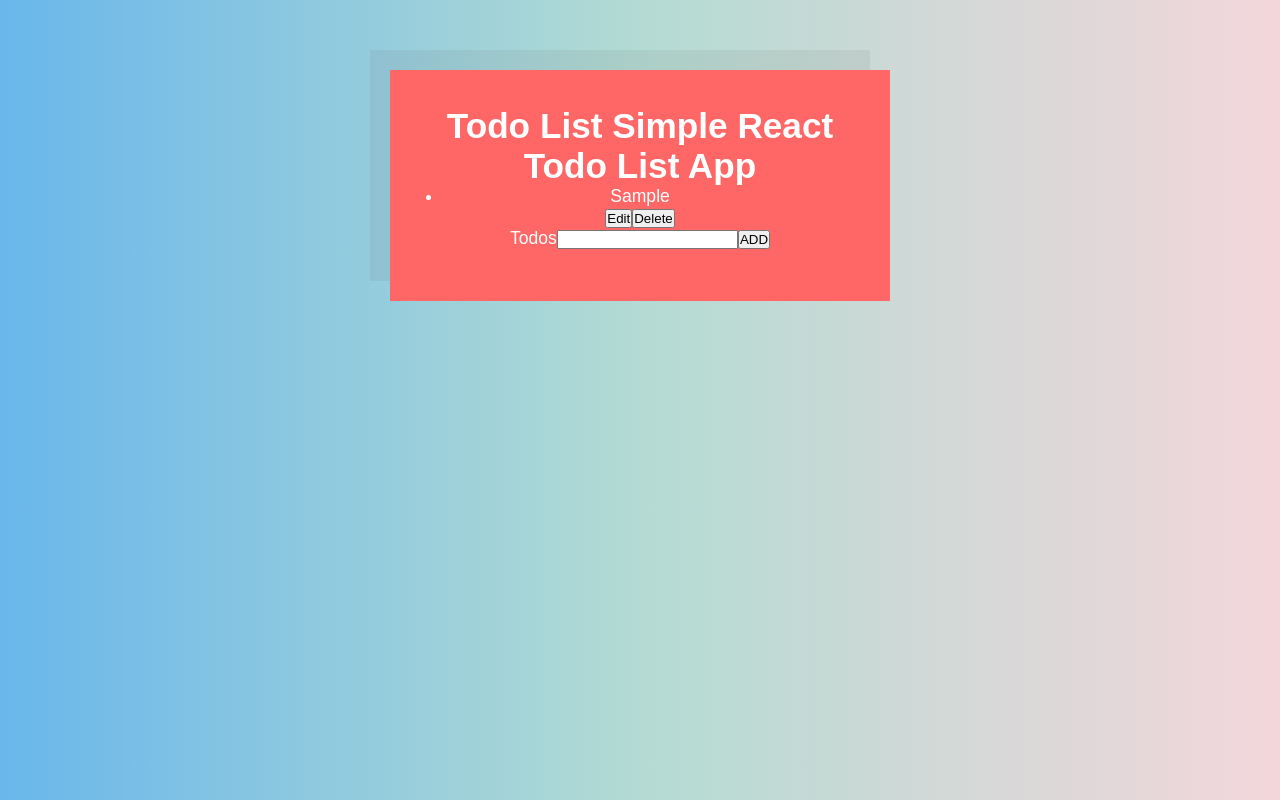
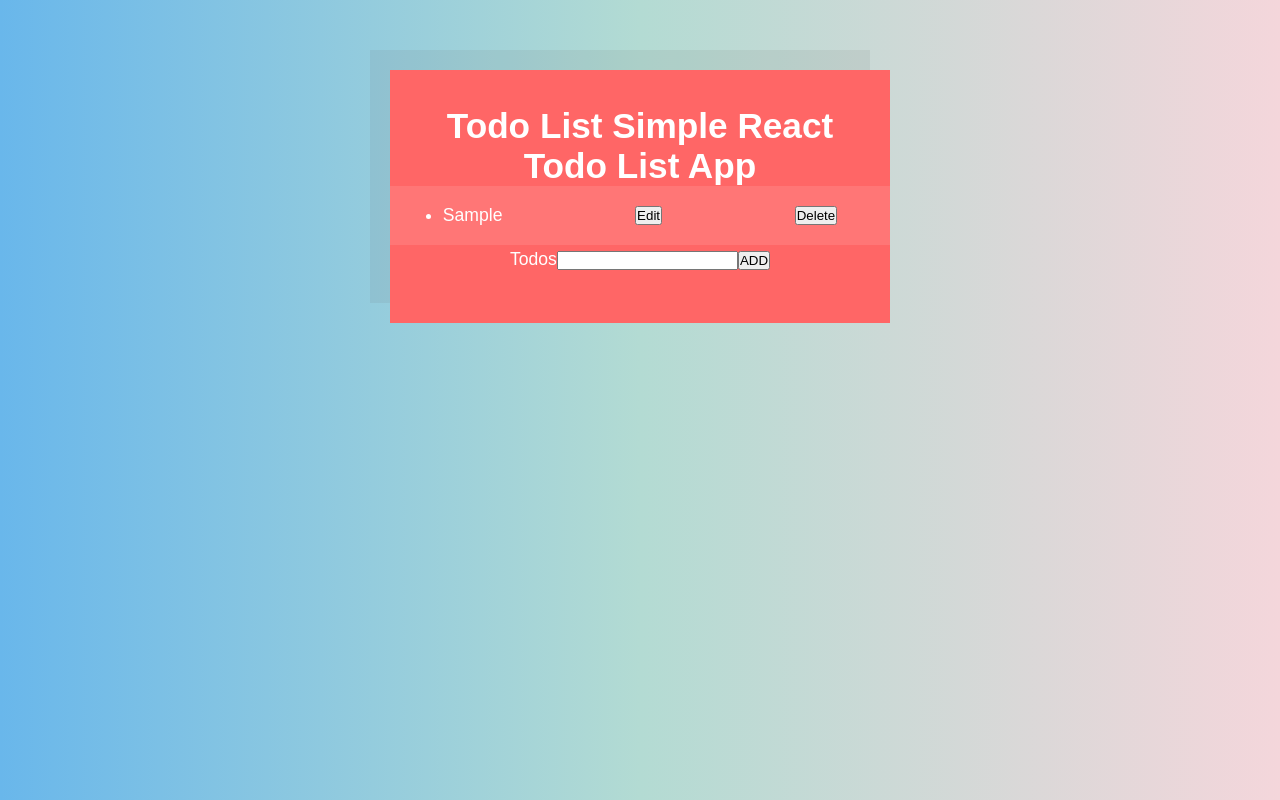
Before and after one commit to ecargiohc/todo-list-simple-app, a React (Create React App) app: page / in a window 1280 px wide. Both pictures are taken after typing "Sample" into the empty fields and a click on the button "ADD". Built offline with nearby package versions, Linux system fonts and the light colour scheme.

Commit message:
created css for Todo.js

```diff
--- /dev/null
+++ b/src/Todo.css
@@ -0,0 +1,27 @@
+.Todo {
+    display: flex;
+    margin: 0 -3rem 4px;
+    padding: 1.1rem 3rem;
+    justify-content: space-between;
+    align-items: center;
+    background: rgba(255, 255, 255, 0.1);
+};
+.Todo-task.completed {
+    opacity: 0.6;
+};
+.Todo-task.completed:before {
+    content: "";
+    position: absolute;
+    top: 50%;
+    left: -0.5rem;
+    display: block;
+    width: 0%;
+    height: 2px;
+    background: #fff;
+    animation: strikeitem 0.5s ease-out 0s forwards;
+};
+@keyframes strikeitem {
+    to {
+        width: calc(100% + 1rem);
+    }
+}
--- a/src/Todo.js
+++ b/src/Todo.js
@@ -1,5 +1,5 @@
 import React, {Component} from 'react';
-// import './Todo.css';
+import './Todo.css';
 
 class Todo extends Component {
 // presentational; displays <div> with the task of the todo
@@ -54,7 +54,7 @@
         let result;
         if (this.state.isEditing) {
             result = (
-                <div>
+                <div className="Todo">
                     <form onSubmit={this.handleEdit}>
                         <input
                         onChange={this.handleChange}
@@ -68,7 +68,7 @@
         } else {
              result = (
              <div className="Todo">
-                <li className={this.props.completed ? "completed" : ""}
+                <li className={this.props.completed ? "Todo-task completed" : "Todo-task"}
                 onClick={this.handleToggle}
                 >{this.props.todo}
                 {/* OR {this.props.completed && "Completed"} does same logic conditional */}
```
